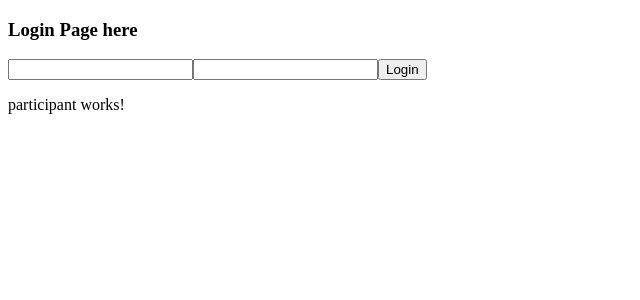
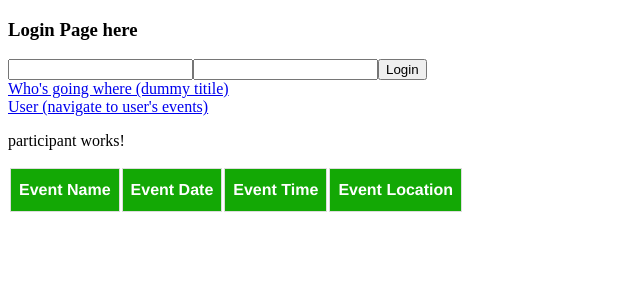
Before and after one commit to karimshakir/potluck_angular, an Angular app: page /participants in a window 1280 px wide. Shown: the top 300 px of the page, without its empty margins (0-640 px from the left). Built offline with nearby package versions, Linux system fonts and the light colour scheme.

Commit message:
add nav style table

```diff
--- a/src/app/app.component.html
+++ b/src/app/app.component.html
@@ -1,3 +1,7 @@
 <h3>Login Page here</h3>
 <app-pot-login></app-pot-login>
+<nav>
+    <a [routerLink]="['participants']">Who's going where (dummy titile)</a> <br/>
+    <a [routerLink]="['user']">User (navigate to user's events)</a><br/>
+</nav>
 <router-outlet></router-outlet>
--- a/src/app/participant/participant.component.css
+++ b/src/app/participant/participant.component.css
@@ -0,0 +1,22 @@
+#participants_table {
+    font-family:  "Helvetica", Arial;
+    border-collapse: collapse;
+    width: 100%;
+  }
+
+  #participants_table td, #participants_table th {
+    border: 1px solid #ddd;
+    padding: 8px;
+  }
+
+  #participants_table tr:nth-child(even){background-color: #f2f2f2;}
+
+  #participants_table tr:hover {background-color: rgba(224, 229, 238, 0.377);}
+
+  #participants_table th {
+    padding-top: 12px;
+    padding-bottom: 12px;
+    text-align: left;
+    background-color: rgb(19, 168, 5);
+    color: white;
+  }
--- a/src/app/participant/participant.component.html
+++ b/src/app/participant/participant.component.html
@@ -1 +1,17 @@
 <p>participant works!</p>
+<div id="participants_table">
+    <table >
+        <tr>
+            <th>Event Name</th>
+            <th>Event Date </th>
+            <th>Event Time</th>
+            <th>Event Location</th>
+        </tr>
+        <!-- <tr *ngFor="let event of events">
+            <td>{{event.eventName}}</td>
+            <td>{{event.eventDate}}</td>
+            <td>{{event.eventTime}}</td>
+            <td>{{event.eventLocation}}</td>
+        </tr> -->
+    </table>
+</div>
--- a/src/app/user/user.component.css
+++ b/src/app/user/user.component.css
@@ -0,0 +1,22 @@
+#user_table {
+    font-family:  "Helvetica", Arial;
+    border-collapse: collapse;
+    width: 100%;
+  }
+
+  #user_table td, #user_table th {
+    border: 1px solid #ddd;
+    padding: 8px;
+  }
+
+  #user_table tr:nth-child(even){background-color: #f2f2f2;}
+
+  #user_table tr:hover {background-color: rgba(224, 229, 238, 0.377);}
+
+  #user_table th {
+    padding-top: 12px;
+    padding-bottom: 12px;
+    text-align: left;
+    background-color: rgb(247, 159, 77);
+    color: white;
+  }
--- a/src/app/user/user.component.html
+++ b/src/app/user/user.component.html
@@ -1 +1,17 @@
 <p>user works!</p>
+<div id="user_table">
+    <table >
+        <tr>
+            <th>Event Name</th>
+            <th>Event Date </th>
+            <th>Event Time</th>
+            <th>Event Location</th>
+        </tr>
+        <!-- <tr *ngFor="let event of events">
+            <td>{{event.eventName}}</td>
+            <td>{{event.eventDate}}</td>
+            <td>{{event.eventTime}}</td>
+            <td>{{event.eventLocation}}</td>
+        </tr> -->
+    </table>
+</div>
```
Also changed, not shown: src/app/app-routing.module.ts (+9 -3 lines).
